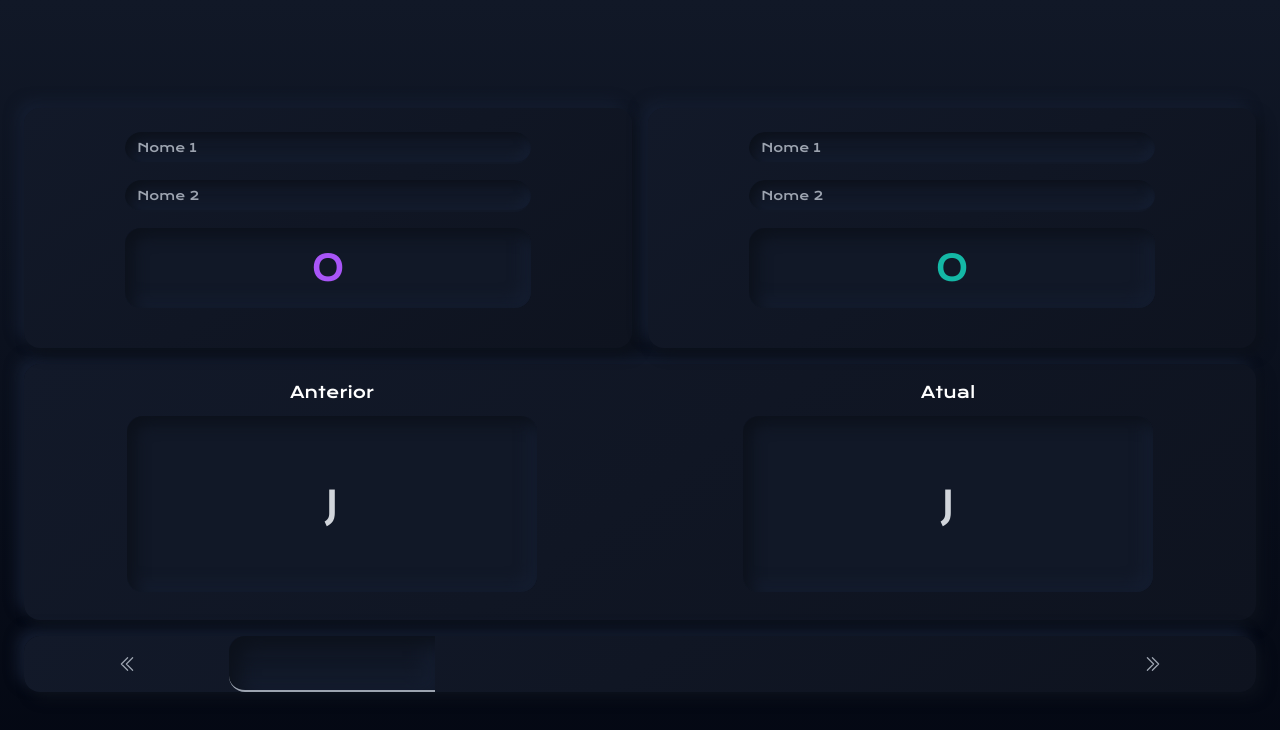
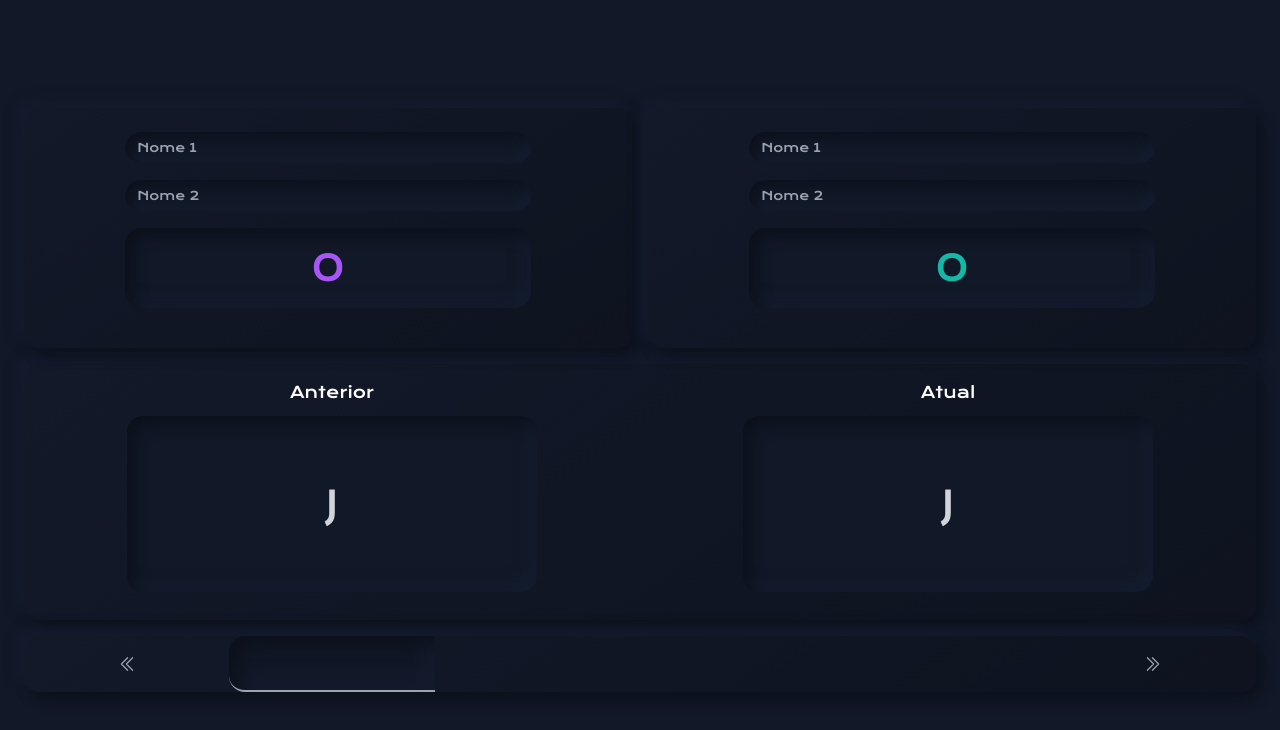
Before and after one commit to m-a-n-e/Kasinao-TW, a website: page dist/index.html in a window 1280 px wide. Drawn offline with nearby package versions, Linux system fonts and the light colour scheme.

Commit message:
Update index.html

```diff
--- a/dist/index.html
+++ b/dist/index.html
@@ -1321,7 +1321,7 @@ video {
 </head>
 
 <body>
-    <main class="flex items-center justify-center min-h-screen bg-gradient-to-t from-gray-950 to-gray-900 py-8 pt-12">
+    <main class="flex items-center justify-center min-h-screen bg-gray-900 py-8 pt-12">
 
         <div class="container mx-auto px-4">
             <article class="grid grid-cols-2">
```
